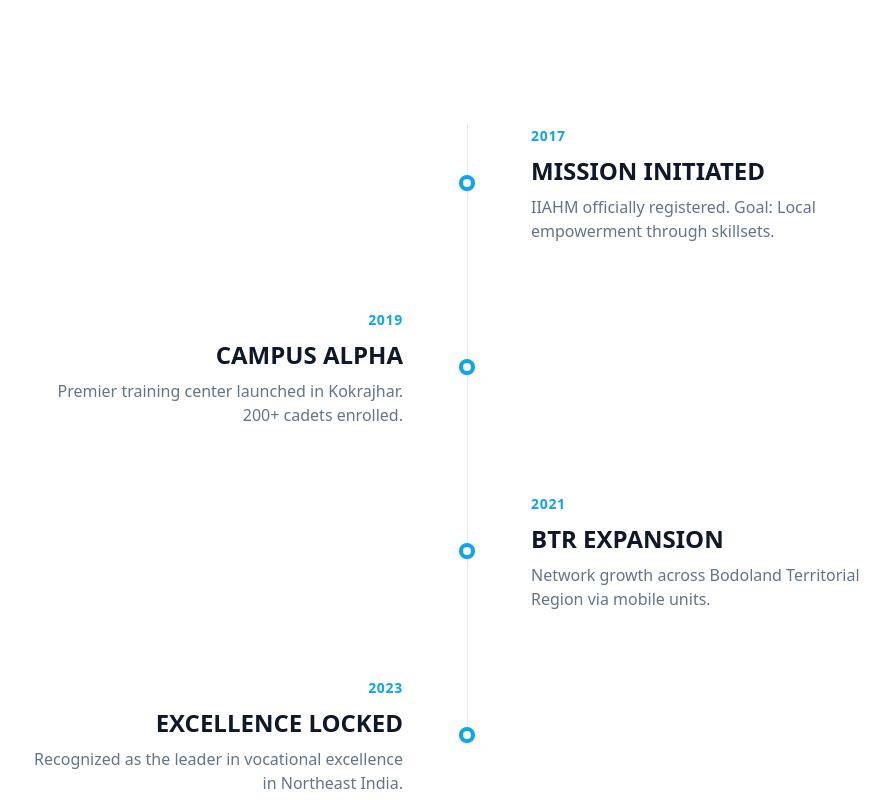
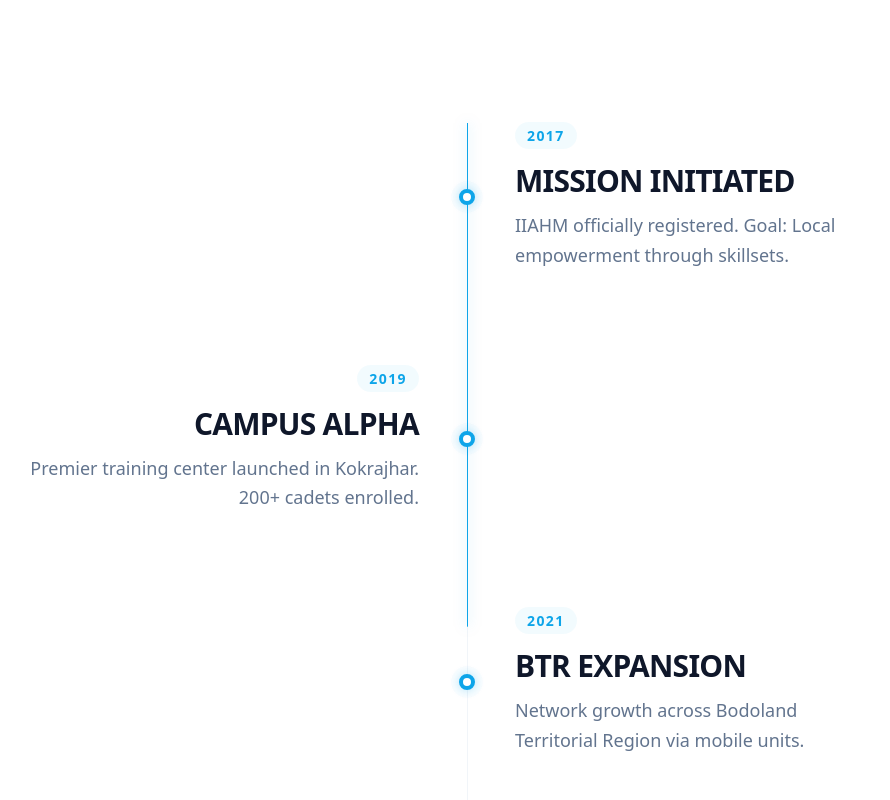
Before and after one commit to zeapherine/iiahm_website, a Next.js app: page /about in a window 1280 px wide. Shown: the part 1260-2060 px from the top of the page, without its empty margins (173-1063 px from the left). Built offline with nearby package versions, Linux system fonts and the light colour scheme.

Commit message:
feat: add interactive scroll timeline to About page

```diff
--- a/src/app/about/page.tsx
+++ b/src/app/about/page.tsx
@@ -1,7 +1,7 @@
 "use client";
 
-import { useState } from "react";
-import { motion } from "framer-motion";
+import { useState, useRef } from "react";
+import { motion, useScroll, useSpring, useTransform } from "framer-motion";
 import { Award, Users, Globe } from "lucide-react";
 import { Button } from "@/components/ui/button";
 import { ApplicationPopup } from "@/components/ui/ApplicationPopup";
@@ -37,6 +37,18 @@ const values = [
 
 export default function AboutPage() {
     const [showPopup, setShowPopup] = useState(false);
+    const timelineRef = useRef<HTMLDivElement>(null);
+
+    const { scrollYProgress } = useScroll({
+        target: timelineRef,
+        offset: ["start 80%", "end center"]
+    });
+
+    const scaleY = useSpring(scrollYProgress, {
+        stiffness: 100,
+        damping: 30,
+        restDelta: 0.001
+    });
 
     return (
         <>
@@ -102,56 +114,63 @@ export default function AboutPage() {
 
                 {/* Timeline / Milestones */}
                 <section className="container mx-auto px-4 md:px-6 py-32">
-                    <div className="max-w-4xl mx-auto space-y-16 relative">
-                        {/* Vertical Line */}
-                        <div className="absolute left-[2rem] md:left-1/2 top-0 bottom-0 w-px bg-slate-200" />
+                    <div ref={timelineRef} className="max-w-4xl mx-auto space-y-24 relative">
+                        {/* Vertical Line Container */}
+                        <div className="absolute left-[2rem] md:left-1/2 top-0 bottom-0 w-px bg-slate-100 dark:bg-slate-800" >
+                            {/* Filling Progress Line */}
+                            <motion.div
+                                style={{ scaleY, originY: 0 }}
+                                className="absolute inset-0 w-full bg-accent shadow-[0_0_15px_rgba(14,165,233,0.5)]"
+                            />
+                        </div>
 
                         {milestones.map((milestone, idx) => (
                             <motion.div
                                 key={idx}
-                                initial={{ opacity: 0, y: 20 }}
-                                whileInView={{ opacity: 1, y: 0 }}
-                                viewport={{ once: true }}
-                                transition={{ delay: 0.1, duration: 0.8, ease: [0.16, 1, 0.3, 1] }}
+                                initial={{ opacity: 0, x: idx % 2 === 0 ? 30 : -30 }}
+                                whileInView={{ opacity: 1, x: 0 }}
+                                viewport={{ once: true, margin: "-100px" }}
+                                transition={{ duration: 0.8, ease: [0.16, 1, 0.3, 1] }}
                                 className={cn(
-
-                                    "relative flex flex-col md:flex-row gap-8 items-center",
+                                    "relative flex flex-col md:flex-row gap-12 items-center",
                                     idx % 2 === 0 ? "md:flex-row-reverse text-left md:text-left" : "md:flex-row text-left md:text-right"
                                 )}
                             >
                                 <div className="flex-1 w-full md:w-auto pl-16 md:pl-0 md:pr-12 md:text-right">
-                                    {idx % 2 === 0 ? (
-                                        <div className="md:text-left md:pl-12">
-                                            <span className="text-accent font-bold text-sm tracking-wider">{milestone.year}</span>
-                                            <h4 className="text-2xl font-display font-semibold text-primary mt-2 mb-2">{milestone.title.replace(/_/g, " ")}</h4>
-                                            <p className="text-slate-500">{milestone.description}</p>
-                                        </div>
-                                    ) : (
-                                        <>
-                                            <span className="text-accent font-bold text-sm tracking-wider">{milestone.year}</span>
-                                            <h4 className="text-2xl font-display font-semibold text-primary mt-2 mb-2">{milestone.title.replace(/_/g, " ")}</h4>
-                                            <p className="text-slate-500">{milestone.description}</p>
-                                        </>
-                                    )}
+                                    <motion.div
+                                        initial={{ opacity: 0, y: 10 }}
+                                        whileInView={{ opacity: 1, y: 0 }}
+                                        viewport={{ once: true }}
+                                        transition={{ delay: 0.2, duration: 0.8 }}
+                                        className={cn(idx % 2 === 0 ? "md:text-left md:pl-12" : "md:text-right")}
+                                    >
+                                        <span className="text-accent font-bold text-sm tracking-widest bg-accent/5 px-3 py-1 rounded-full">{milestone.year}</span>
+                                        <h4 className="text-2xl md:text-3xl font-display font-semibold text-primary mt-4 mb-3 tracking-tight">
+                                            {milestone.title.replace(/_/g, " ")}
+                                        </h4>
+                                        <p className="text-slate-500 leading-relaxed text-lg">
+                                            {milestone.description}
+                                        </p>
+                                    </motion.div>
                                 </div>
 
-                                {/* Dot */}
-                                <div className="absolute left-[calc(2rem-0.5rem)] md:left-[calc(50%-0.5rem)] w-4 h-4 rounded-full bg-white border-4 border-accent shadow-sm z-10" />
+                                {/* Interactive Dot */}
+                                <div className="absolute left-[calc(2rem-0.75rem)] md:left-[calc(50%-0.75rem)] w-6 h-6 z-10 flex items-center justify-center">
+                                    <div className="absolute inset-0 bg-accent/20 rounded-full animate-ping opacity-20" />
+                                    <motion.div
+                                        initial={{ scale: 0.5, opacity: 0 }}
+                                        whileInView={{ scale: 1, opacity: 1 }}
+                                        viewport={{ once: true }}
+                                        transition={{
+                                            type: "spring",
+                                            stiffness: 260,
+                                            damping: 20
+                                        }}
+                                        className="w-4 h-4 rounded-full bg-white border-4 border-accent shadow-[0_0_10px_rgba(14,165,233,0.3)] z-20"
+                                    />
+                                </div>
 
-                                <div className="flex-1 w-full md:w-auto pl-16 md:pl-12 md:pr-0">
-                                    {idx % 2 !== 0 && (
-                                        <div className="md:hidden"> {/* Mobile duplicate strictly for layout - simplified */}
-                                            {/* Content already rendered above for mobile flow, this block is just spacer for desktop if needed */}
-                                        </div>
-                                    )}
-                                    {idx % 2 === 0 ? (
-                                        <div className="hidden md:block" />
-                                    ) : (
-                                        <div className="md:text-left">
-                                            {/* Right side content for odd items */}
-                                        </div>
-                                    )}
-                                </div>
+                                <div className="flex-1 hidden md:block" />
                             </motion.div>
                         ))}
                     </div>
```
